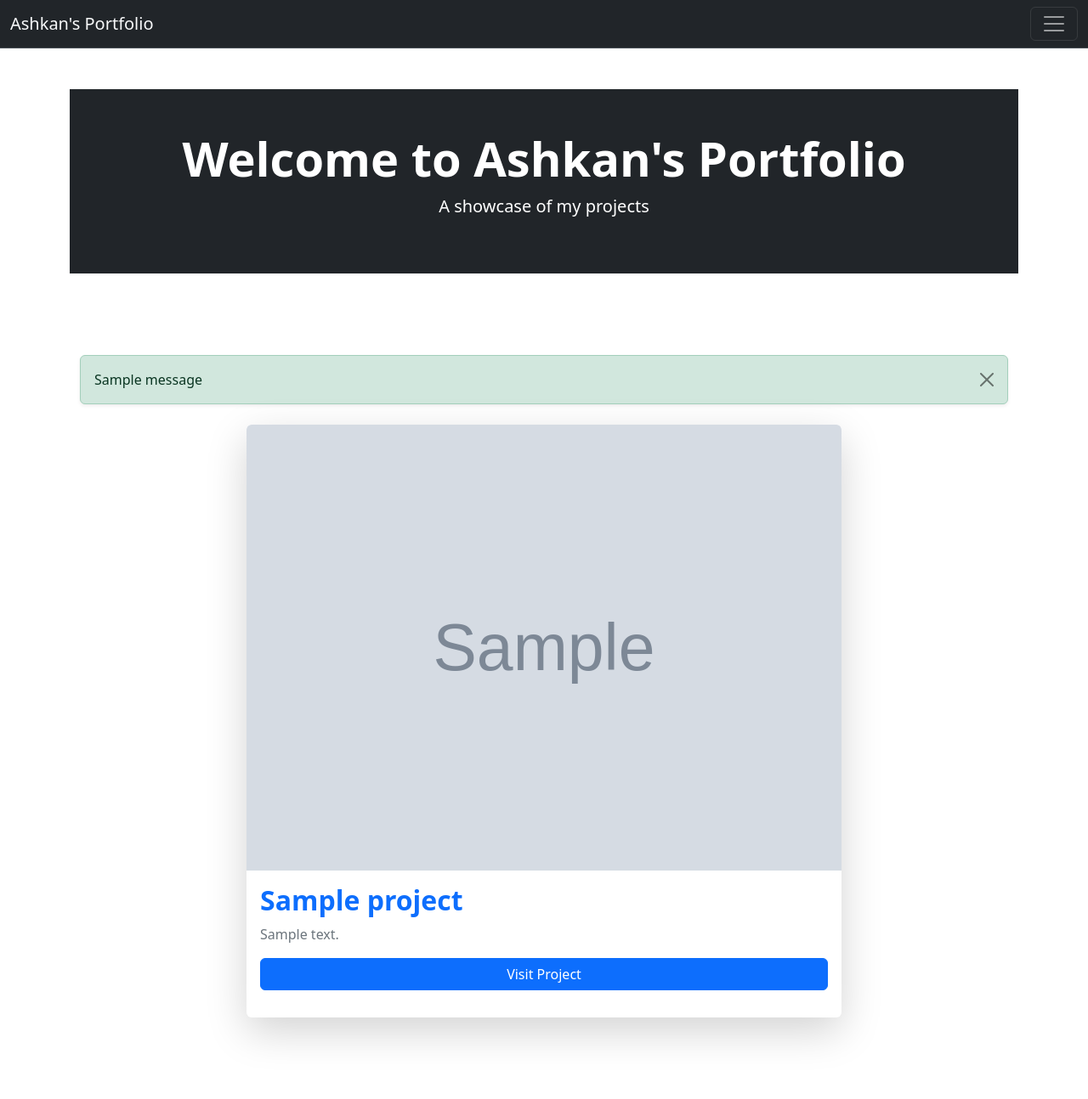
After one commit to AsHkAn-Django/portfolio, a Django app: a page that uses myApp/templates/myApp/project_detail.html in a window 1280 px wide. The commit adds this page. Shown: the whole page at 85% size. Run offline with Django 5.2, Linux system fonts and the light colour scheme; tables that the repository leaves empty hold one stand-in row (values such as "Sample post"); grey boxes marked "Sample" are stand-in pictures; one stand-in notice (Sample message) is shown; parts of the project's set-up code (start-up, migrations or seed data) failed here and were passed over; some libraries are stand-ins or nearby versions.

Commit message:
migrations removed from git detail page added

```diff
--- a/myApp/models.py
+++ b/myApp/models.py
@@ -18,9 +18,9 @@ class Project(models.Model):
   meta_description = models.CharField(max_length=160, blank=True)
 
   def save(self, *args, **kwargs):
-    if not self.slug:
-      self.slug = slugify(self.title)
-    super().save(*args, **kwargs)
+      if not self.slug:
+          self.slug = slugify(self.title)
+      super().save(*args, **kwargs)
 
   def __str__(self):
     return self.title
--- a/myApp/templates/myApp/index.html
+++ b/myApp/templates/myApp/index.html
@@ -29,6 +29,7 @@
               <h5 class="card-title text-dark">{{ project.title }}</h5>
               <p class="card-text">{{ project.description }}</p>
               <div class="mt-auto">
+                <a href="{% url 'project_detail' project.slug %}" class="btn btn-success w-100 mb-2">See Details</a>
                 <a href="{{ project.address }}" class="btn btn-dark w-100 mb-2">Visit Project</a>
 
                 {% if user.is_authenticated %}
--- /dev/null
+++ b/myApp/templates/myApp/project_detail.html
@@ -0,0 +1,44 @@
+{% extends 'base.html' %}
+
+{% block content %}
+  <header class="bg-dark text-white text-center py-5 mb-5">
+    <h1 class="display-4 fw-bold">Welcome to Ashkan's Portfolio</h1>
+    <p class="lead">A showcase of my projects</p>
+  </header>
+
+  <main class="container py-5">
+    {% if messages %}
+      <section aria-label="Messages" class="mb-4">
+        {% for message in messages %}
+          <div class="alert alert-{{ message.tags }} alert-dismissible fade show shadow-sm" role="alert">
+            {{ message }}
+            <button type="button" class="btn-close" data-bs-dismiss="alert" aria-label="Close"></button>
+          </div>
+        {% endfor %}
+      </section>
+    {% endif %}
+
+    <article class="card shadow-lg border-0 mx-auto" style="max-width: 700px;">
+      <a href="{{ project.address }}" target="_blank" rel="noopener noreferrer" class="d-block overflow-hidden rounded-top">
+        <img src="{{ project.image.url }}" class="card-img-top img-fluid" alt="{{ project.title }}">
+      </a>
+      <div class="card-body d-flex flex-column">
+        <h2 class="card-title fw-bold text-primary">{{ project.title }}</h2>
+        <p class="card-text text-secondary">{{ project.description }}</p>
+
+        <div class="mt-auto">
+          <a href="{{ project.address }}" target="_blank" rel="noopener noreferrer" class="btn btn-primary w-100 mb-3">
+            Visit Project
+          </a>
+
+          {% if user.is_authenticated %}
+            <div class="d-flex gap-3">
+              <a href="{% url 'edit_project' project.id %}" class="btn btn-outline-primary flex-fill">Edit</a>
+              <a href="{% url 'delete_project' project.id %}" class="btn btn-outline-danger flex-fill">Delete</a>
+            </div>
+          {% endif %}
+        </div>
+      </div>
+    </article>
+  </main>
+{% endblock content %}
--- a/myApp/urls.py
+++ b/myApp/urls.py
@@ -7,6 +7,7 @@ urlpatterns = [
     path('delete_project/<int:pk>/', views.DeleteProjectView.as_view(), name='delete_project'),
     path('edit_project/<int:pk>/', views.EditProjectView.as_view(), name='edit_project'),
     path('add_project', views.AddProjectView.as_view(), name='add_project'),
+    path('projects/<slug:slug>/', views.ProjectDetailView.as_view(), name='project_detail'),
     path('', views.IndexView.as_view(), name='home'),
 ]
 
--- a/myApp/views.py
+++ b/myApp/views.py
@@ -13,6 +13,12 @@ class IndexView(generic.ListView):
 
     def get_queryset(self):
         return Project.objects.filter(status=Project.Status.PUBLISHED)
+
+
+
+class ProjectDetailView(generic.DetailView):
+    model = Project
+    template_name = "myApp/project_detail.html"
 
 
 class AddProjectView(LoginRequiredMixin, generic.CreateView):
```
Also changed, not shown: myApp/migrations/0001_initial.py (deleted), myApp/migrations/0002_project_address.py (deleted), myApp/migrations/0003_project_is_active.py (deleted), myApp/migrations/0004_remove_project_is_active_project_status.py (deleted), myApp/migrations/__init__.py (deleted), 1 other file.
